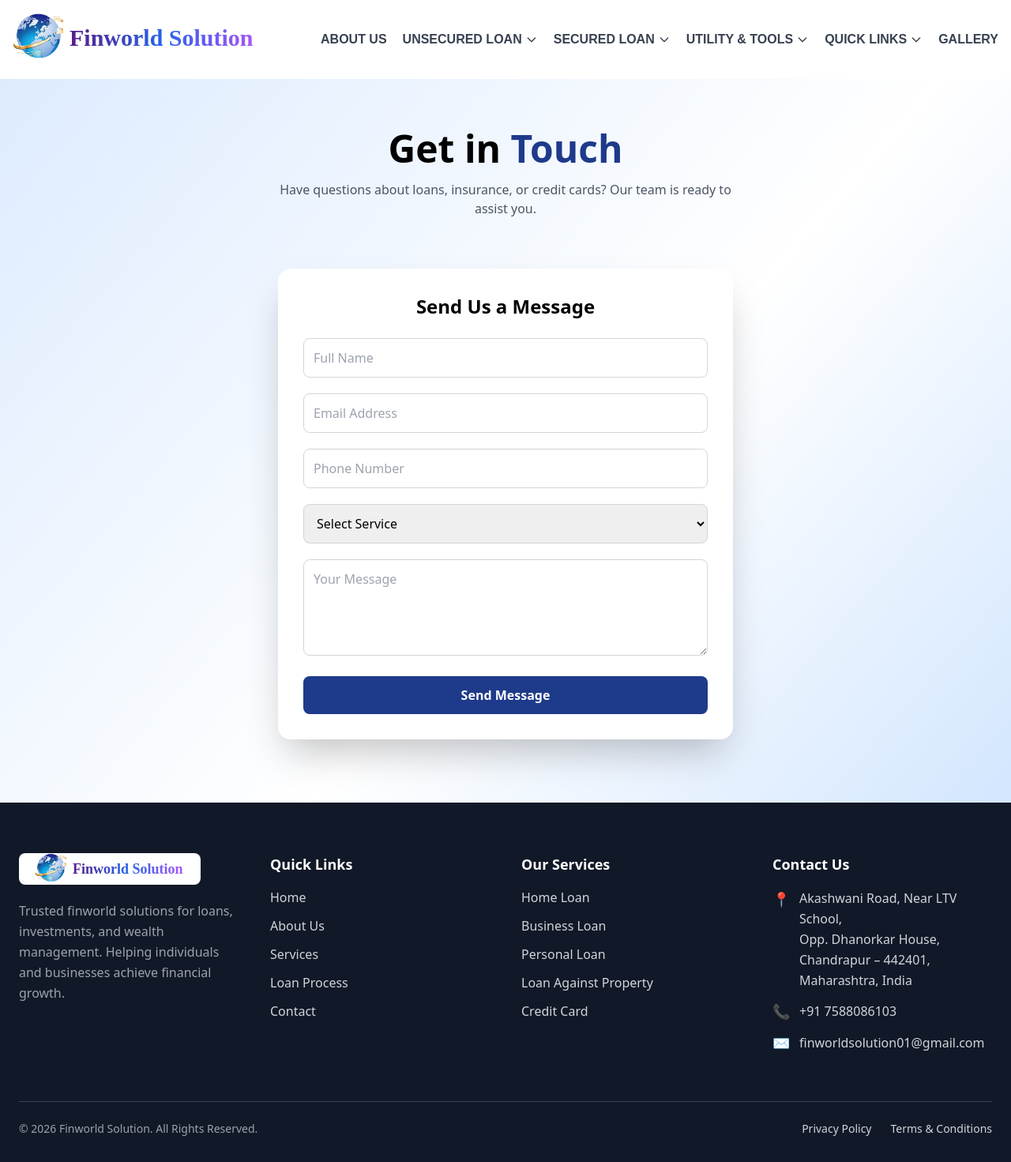
After one commit to softgrowthinfotech01/finworldsolution, a PHP site: page /enquiry.php in a window 1280 px wide. The commit adds this page. Shown: the whole page at 79% size. Run offline with PHP 8.4, Linux system fonts and the light colour scheme; some libraries are stand-ins or nearby versions.

Commit message:
changes done

```diff
--- /dev/null
+++ b/enquiry.php
@@ -0,0 +1,102 @@
+
+
+<!DOCTYPE html>
+<html lang="en">
+
+<head>
+
+<meta charset="UTF-8">
+<meta name="viewport" content="width=device-width, initial-scale=1.0">
+
+<title>Contact Us</title>
+
+<script src="https://cdn.tailwindcss.com"></script>
+
+<link href="https://cdn.jsdelivr.net/npm/aos@2.3.4/dist/aos.css" rel="stylesheet">
+<script src="https://cdn.jsdelivr.net/npm/aos@2.3.4/dist/aos.js"></script>
+
+</head>
+
+<body class="bg-gradient-to-br from-blue-100 via-white to-blue-200 min-h-screen">
+
+<?php include_once "header.php"; ?>
+
+<section class="py-16 text-center">
+
+<h1 class="text-4xl lg:text-5xl font-bold mb-4">
+Get in <span class="text-blue-900">Touch</span>
+</h1>
+
+<p class="text-gray-600 max-w-xl mx-auto">
+Have questions about loans, insurance, or credit cards?
+Our team is ready to assist you.
+</p>
+
+</section>
+
+<section class="pb-20">
+
+<div class="max-w-7xl mx-auto px-4 lg:px-8 flex justify-center">
+
+<div class="bg-white shadow-2xl rounded-2xl p-8 w-full max-w-xl" data-aos="zoom-in">
+
+<h3 class="text-2xl font-bold mb-6 text-center">
+Send Us a Message
+</h3>
+
+<form action="enquiry.php" method="POST" class="space-y-5">
+
+<input type="text" name="name" placeholder="Full Name" required
+class="w-full border border-gray-300 p-3 rounded-lg">
+
+<input type="email" name="email" placeholder="Email Address" required
+class="w-full border border-gray-300 p-3 rounded-lg">
+
+<input type="tel" name="phone" placeholder="Phone Number" required
+class="w-full border border-gray-300 p-3 rounded-lg">
+
+<select name="service"
+class="w-full border border-gray-300 p-3 rounded-lg">
+
+<option>Select Service</option>
+<option>Personal Loan</option>
+<option>Business Loan</option>
+<option>Home Loan</option>
+<option>Car Loan</option>
+<option>Loan Against Property</option>
+<option>Health Insurance</option>
+<option>Credit Card</option>
+<option>Life Insurance</option>
+<option>General Insurance</option>
+
+</select>
+
+<textarea name="message" rows="4" placeholder="Your Message"
+class="w-full border border-gray-300 p-3 rounded-lg"></textarea>
+
+<button type="submit"
+class="w-full bg-blue-900 text-white py-3 rounded-lg font-semibold">
+
+Send Message
+
+</button>
+
+</form>
+
+</div>
+
+</div>
+
+</section>
+
+<?php include_once "footer.php"; ?>
+
+<script>
+AOS.init({
+duration:1000,
+once:true
+});
+</script>
+
+</body>
+</html>
--- a/header.php
+++ b/header.php
@@ -65,7 +65,7 @@ header.shrink {
             <div class="flex justify-between items-center">
 
                 <!-- Logo + Name -->
-                <a href="finworld.php">
+                <a href="finworld">
                     <div class="flex items-center mb-1 gap-2">
                         <img src="images/finworld_logo.png"
                             alt="Finworld Logo"
```
Also changed, not shown: contact.php (+4 -4 lines).
